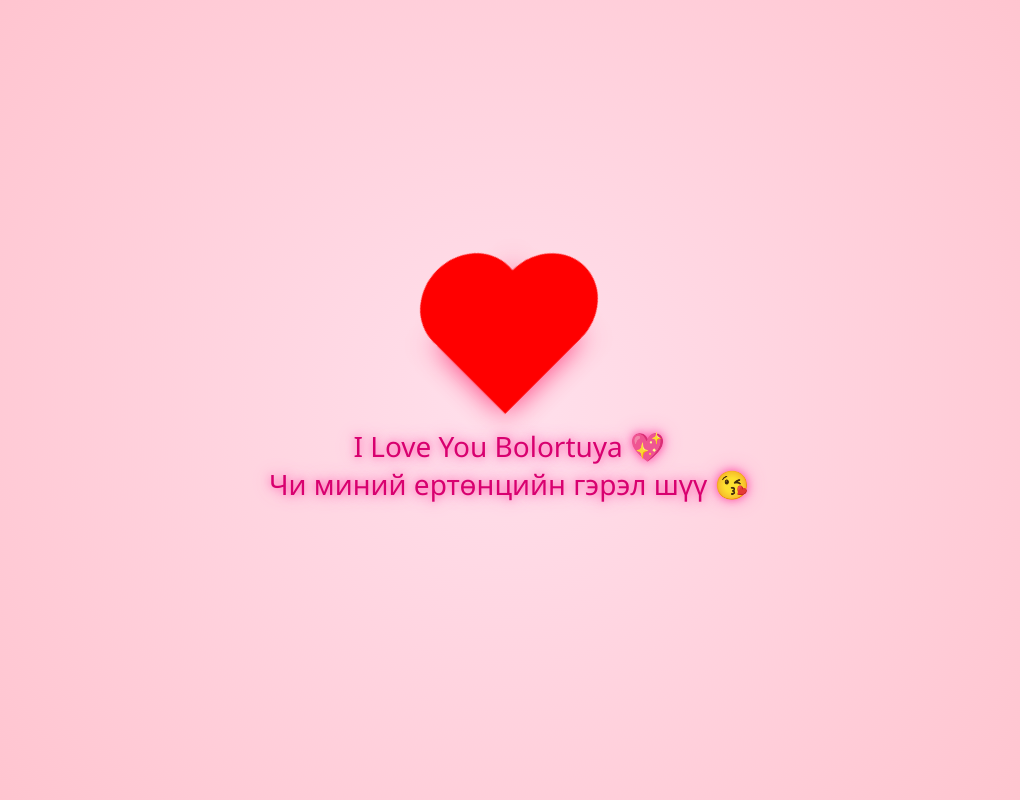
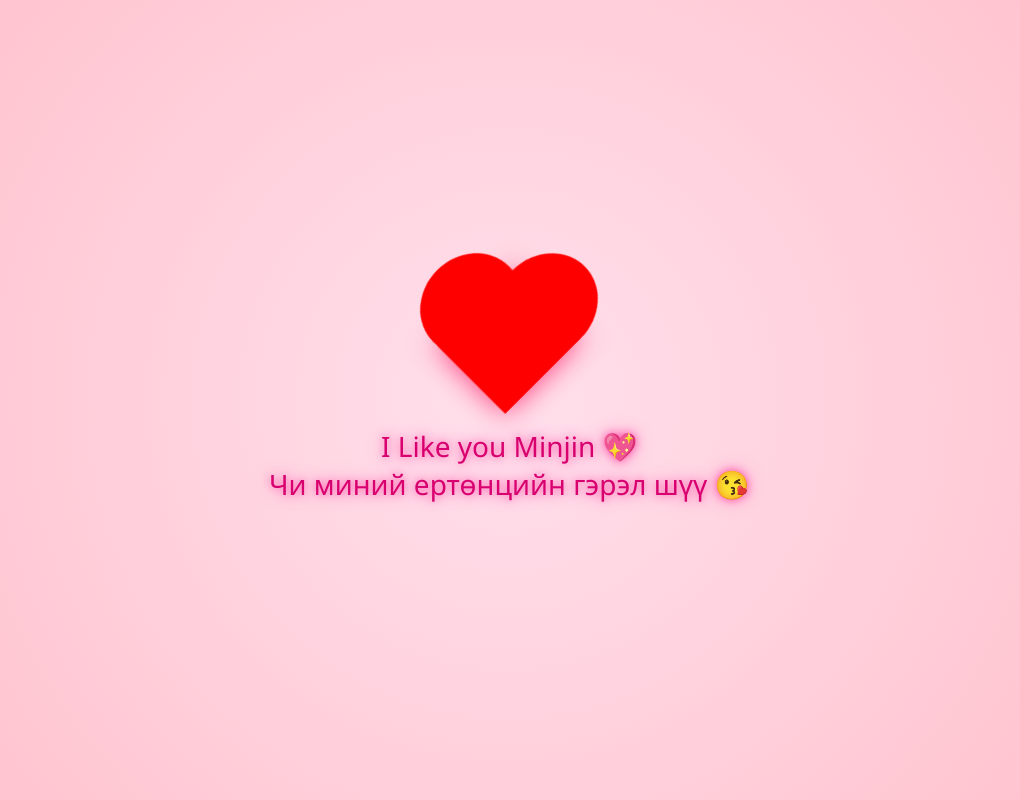
Before and after one commit to uchka2/Bolroodzoiulaw, a plain HTML site: page index.html in a window 1280 px wide. Both pictures are taken after a click on the button 640 px from the left and 400 px from the top of the page. Shown: the whole page, without its empty margins (131-1151 px from the left). Drawn offline with Linux system fonts and the light colour scheme.

Commit message:
Update index.html

```diff
--- a/index.html
+++ b/index.html
@@ -3,14 +3,14 @@
 <head>
   <meta charset="UTF-8" />
   <meta name="viewport" content="width=device-width, initial-scale=1" />
-  <title>I Love You Bolortuya 💖</title>
+  <title>I Like  You Minjin 💖</title>
   <link rel="stylesheet" href="style.css" />
 </head>
 <body>
 
   <button class="heart-button" onclick="showMessage()"></button>
 
-  <div id="message">I Love You Bolortuya 💖<br>Чи миний ертөнцийн гэрэл шүү 😘</div>
+  <div id="message">I Like you Minjin 💖<br>Чи миний ертөнцийн гэрэл шүү 😘</div>
 
   <script src="script.js"></script>
 </body>
```
